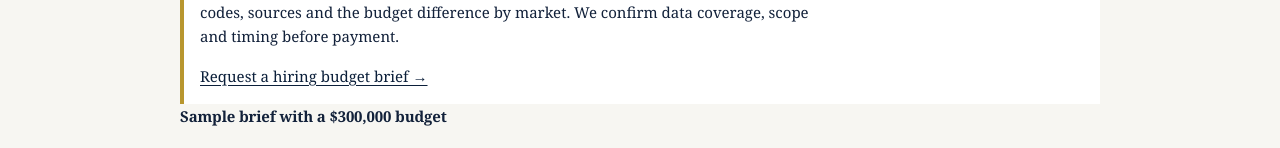
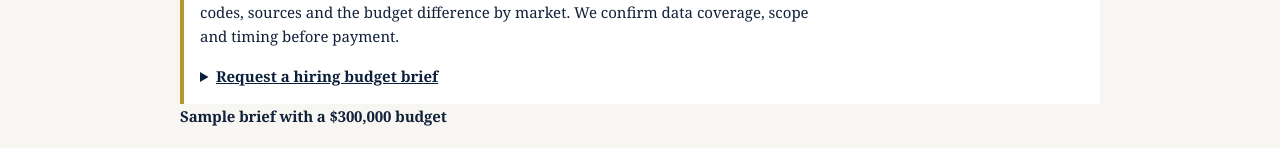
Before and after one commit to DreadStallion/salary-index, a Next.js app: page /hiring-budget in a window 1280 px wide. Shown: the part 415-563 px from the top of the page. Built offline with nearby package versions, Linux system fonts and the light colour scheme.

Commit message:
Make the hiring budget request accessible without a mail app

```diff
--- a/app/(site)/hiring-budget/page.tsx
+++ b/app/(site)/hiring-budget/page.tsx
@@ -12,7 +12,8 @@ export const metadata: Metadata = {
   alternates: { canonical: `https://ussalaryindex.com${HIRING_BUDGET_PATH}` },
 }
 
-const inquiry = 'mailto:dreadstalliondev@gmail.com?' + new URLSearchParams({
+const contactEmail = 'dreadstalliondev@gmail.com'
+const inquiry = `mailto:${contactEmail}?` + new URLSearchParams({
   subject: 'SalaryIndex hiring budget pilot',
   body: 'Hi Dread Stallion Dev,\n\nI would like to request a hiring budget brief.\n\nRoles and headcount:\nMarkets to compare:\nAnnual wage budget (USD):\nWhen do you need to make the decision?\n',
 }).toString().replace(/\+/g, '%20')
@@ -29,7 +30,13 @@ export default function HiringBudgetPage() {
       <div className="benchmark-summary">
         <h2>Custom hiring budget brief · {HIRING_BUDGET_PRICE}</h2>
         <p>Get a short brief and an editable spreadsheet. Both include assumptions, occupation codes, sources and the budget difference by market. We confirm data coverage, scope and timing before payment.</p>
-        <a className="verified-benchmark-link" href={inquiry}>Request a hiring budget brief →</a>
+        <details>
+          <summary style={{ cursor: 'pointer', fontWeight: 700, color: 'var(--navy)', textDecoration: 'underline' }}>
+            Request a hiring budget brief
+          </summary>
+          <p>Email <strong>{contactEmail}</strong> with the roles and headcount, metro areas, annual wage budget in USD, and your decision deadline.</p>
+          <a className="verified-benchmark-link" href={inquiry}>Open a prefilled email draft →</a>
+        </details>
       </div>
 
       <h2>Sample brief with a {formatSalary(SAMPLE_BUDGET)} budget</h2>
```
